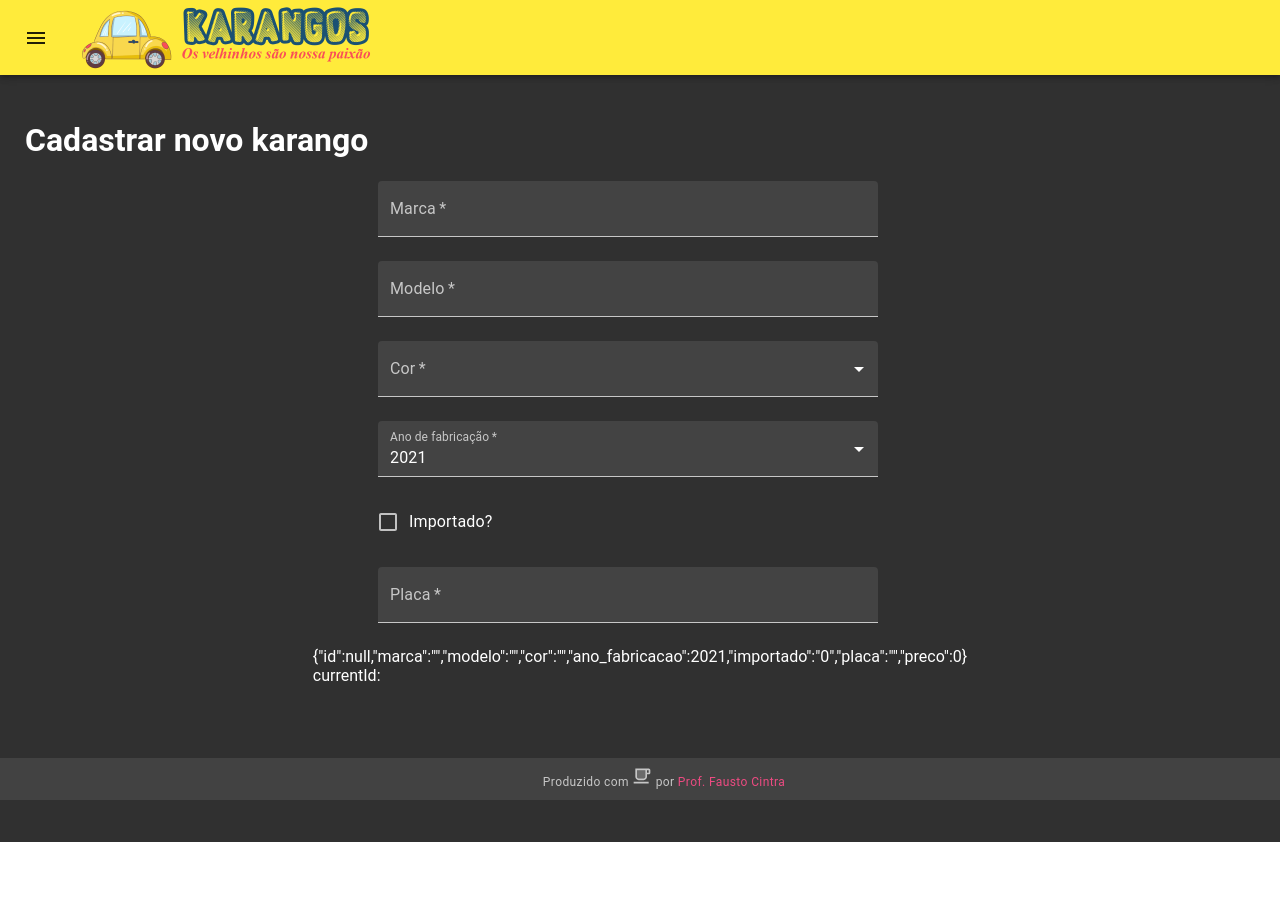
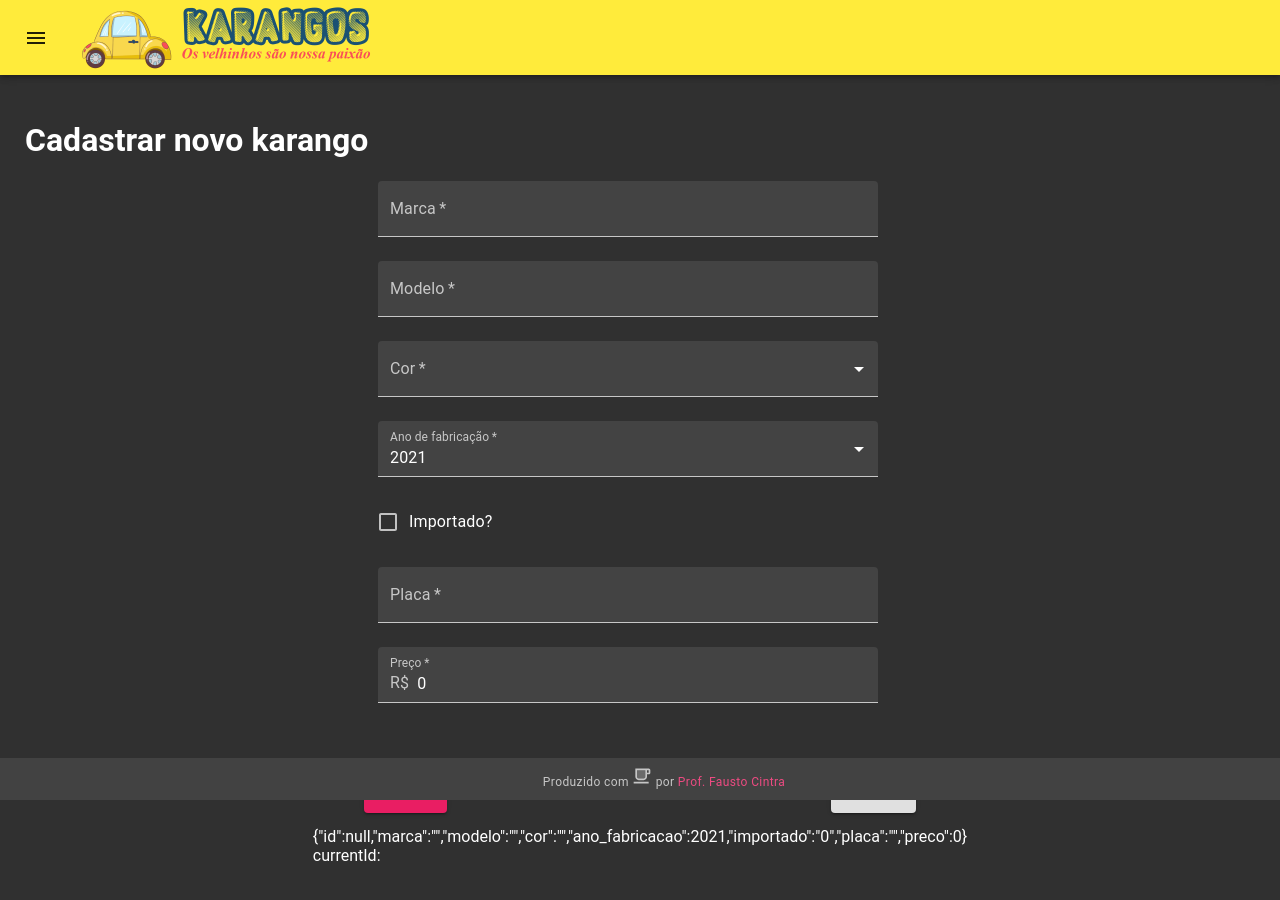
Before and after one commit to felipebart10/trabalho-react, a React (Create React App) app in the folder karangos/: page /new in a window 1280 px wide. Shown: the top 900 px of the page. Before the commit the page ends 842 px from the top, so only its background shows below. Built offline with nearby package versions, Linux system fonts and the light colour scheme; the HTML template or start-up script is replaced by a standard one.

Commit message:
(26/05) Continuação do componente de formulário

```diff
--- a/karangos/src/routed/KarangosForm.js
+++ b/karangos/src/routed/KarangosForm.js
@@ -6,6 +6,13 @@
 import Checkbox from '@material-ui/core/Checkbox'
 import InputMask from 'react-input-mask'
 import { makeStyles } from '@material-ui/core/styles'
+import InputAdornment from '@material-ui/core/InputAdornment'
+import Toolbar from '@material-ui/core/Toolbar'
+import Button from '@material-ui/core/Button'
+import axios from 'axios'
+import { useHistory } from 'react-router-dom'
+import Snackbar from '@material-ui/core/Snackbar'
+import MuiAlert from '@material-ui/lab/Alert'
 
 const useStyles = makeStyles(theme => ({
   form: {
@@ -19,6 +26,12 @@
       maxWidth: '500px',
       margin: '0 24px 24px 0'
     }
+  },
+  toolbar: {
+    display: 'flex',
+    width: '100%',
+    justifyContent: 'space-around',
+    marginTop: '36px'
   }
 }))
 
@@ -46,16 +59,21 @@
   const years = []
   for(let i = (new Date()).getFullYear(); i >= 1900; i--) years.push(i)
 
-  // Expressão regular definindo a máscara de entrada para a placa
-  //const placaMask = /[A-Z]{3}-[0-9][0-9A-J][0-9]{2}/
-
+  // Classes de caracters para a máscara da placa
+  // 1) Três primeiras posições, somente letras (maiúsculas ou minúsculas) ~> [A-Za-z]
+  // 2) Quinta, sétima e oitava posições, somente dígitos ~> [0-9]
+  // 3) Sexta posição: dígitos ou letras (maiúsculas ou minúsculas) de A a J ~> [0-9A-Ja-j]
   const formatChars = {
     'A': '[A-Za-z]',
     '0': '[0-9]',
-    '$': '[0-9A-Ja-j]'
+    '#': '[0-9A-Ja-j]'
   }
 
-  const placaMask = 'AAA-0$00'
+  // Máscara de entrada para a placa
+  const placaMask = 'AAA-0#00'
+
+  // Máscara para CPF: '000.000.000-00'
+  // Máscara para CNPJ: '00.000.000/0000-00'
 
   const [karango, setKarango] = useState({
     id: null,
@@ -70,6 +88,19 @@
   const [currentId, setCurrentId] = useState()
 
   const [importadoChecked, setImportadoChecked] = useState(false)
+
+  const [sendBtnStatus, setSendBtnStatus] = useState({
+    disabled: false,
+    label: 'Enviar'
+  })
+
+  const [sbStatus, setSbStatus] = useState({
+    open: false,
+    severity: 'success',
+    message: ''
+  })
+
+  const history = useHistory()
 
   function handleInputChange(event, property) {
     setCurrentId(event.target.id)
@@ -92,10 +123,50 @@
     }
   }
 
+  async function saveData() {
+    try {
+      // Desabilita o botão de enviar para evitar envios duplicados
+      setSendBtnStatus({disabled: true, label: 'Enviando...'})
+
+      await axios.post('https://api.faustocintra.com.br/karangos', karango)
+
+      // Mostra a SnackBar
+      setSbStatus({open: true, severity: 'success', message: 'Dados salvos com sucesso!'})
+
+    }
+    catch(error) {
+      // Mostra a SnackBar
+      setSbStatus({open: true, severity: 'error', message: 'ERRO: ' + error.message})
+    }
+    // Restaura o estado inicial do botão de envio
+    setSendBtnStatus({disabled: false, label: 'Enviar'})
+  }
+
+  function handleSubmit(event) {
+
+    event.preventDefault()    // Evita que a página seja recarregada
+
+    saveData()
+
+  }
+
+  function handleSbClose() {
+    setSbStatus({...sbStatus, open: false})
+
+    // Retorna para a página de listagem em caso de sucesso
+    if(sbStatus.severity === 'success') history.push('/list')
+  }
+
   return (
     <>
+      <Snackbar open={sbStatus.open} autoHideDuration={6000} onClose={handleSbClose}>
+        <MuiAlert elevation={6} variant="filled" onClose={handleSbClose} severity={sbStatus.severity}>
+          {sbStatus.message}
+        </MuiAlert>
+      </Snackbar>
+
       <h1>Cadastrar novo karango</h1>
-      <form className={classes.form}>
+      <form className={classes.form} onSubmit={handleSubmit}>
 
         <TextField
           id="marca"
@@ -153,7 +224,6 @@
               id="importado"
               checked={importadoChecked}
               onChange={handleInputChange}
-              color="primary"
             />
           }
           label="Importado?"
@@ -162,8 +232,8 @@
 
         <InputMask
           id="placa"
+          mask={placaMask}
           formatChars={formatChars}
-          mask={placaMask}
           value={karango.placa}
           onChange={(event) => handleInputChange(event, 'placa')}
         >
@@ -176,6 +246,29 @@
           />}
         </InputMask>
 
+        <TextField
+          id="preco"
+          label="Preço"
+          variant="filled"
+          value={karango.preco}
+          onChange={handleInputChange}
+          required  /* not null, precisa ser preenchido */
+          placeholder="Informe o valor do veículo"
+          fullWidth
+          type="number"
+          onFocus={event => event.target.select()}  // Seleciona o conteúdo ao focar
+          InputProps={{
+            startAdornment: <InputAdornment position="start">R$</InputAdornment>,
+          }}
+        />
+
+        <Toolbar className={classes.toolbar}>
+          <Button type="submit" variant="contained" color="secondary" disabled={sendBtnStatus.disabled}>
+            {sendBtnStatus.label}
+          </Button>
+          <Button variant="contained">Voltar</Button>
+        </Toolbar>
+
         <div>
           {JSON.stringify(karango)}
           <br />
```
